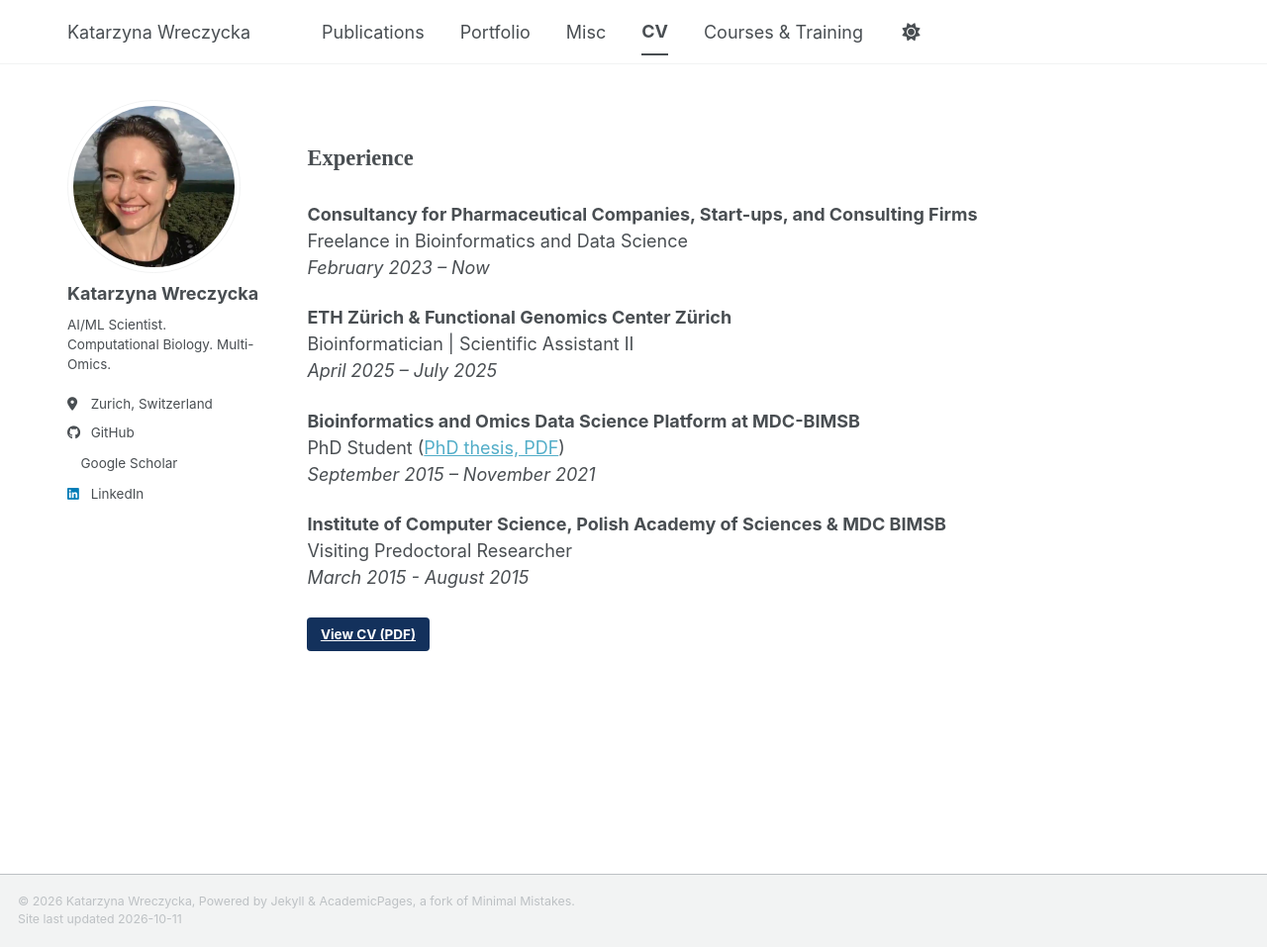
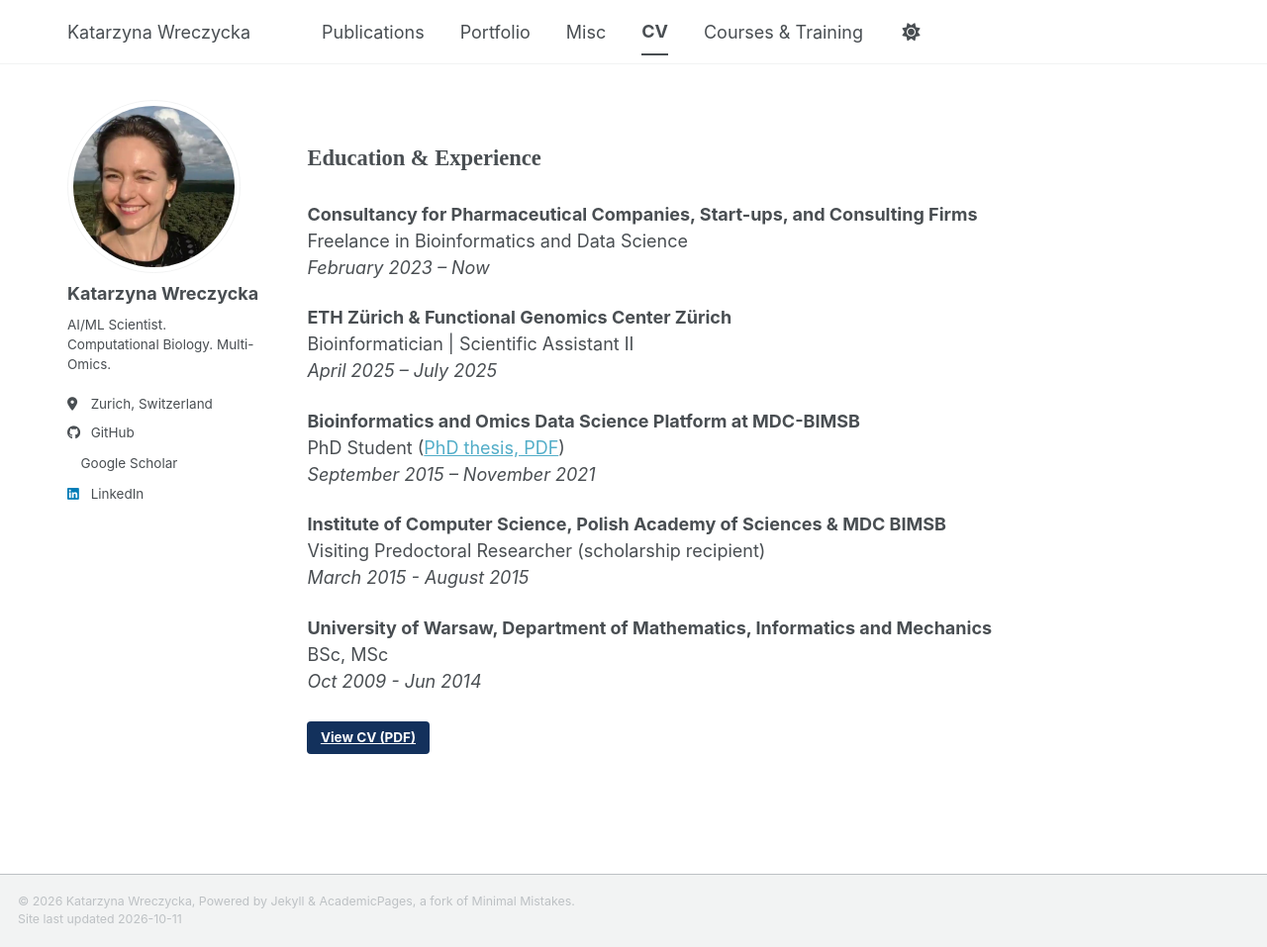
Before and after one commit to katwre/katwre.github.io, a Jekyll site: the page built from _pages/cv.md, in a window 1280 px wide and 957 px high. Shown: the whole window at 99% size. Built offline with Jekyll 4.4.1, drawn with Linux system fonts in a browser that asks for light colours; a style sheet for code colours, icons or effects is not loaded.

Commit message:
Updated experience

```diff
--- a/_pages/cv.md
+++ b/_pages/cv.md
@@ -17,7 +17,7 @@ redirect_from:
 <!--   -->
 
 <h2  style="font-family: 'Cormorant Garamond', serif;">
-  Experience
+  Education & Experience
 </h2>
 
 
@@ -36,8 +36,12 @@ redirect_from:
   <em>September 2015 – November 2021</em></p>
 
   <p><strong>Institute of Computer Science, Polish Academy of Sciences & MDC BIMSB</strong><br>
-  Visiting Predoctoral Researcher<br>
+  Visiting Predoctoral Researcher (scholarship recipient)<br>
   <em>March 2015 - August 2015</em></p>
+
+  <p><strong>University of Warsaw, Department of Mathematics, Informatics and Mechanics</strong><br>
+  BSc, MSc<br>
+  <em>Oct 2009 - Jun 2014</em></p>
 
 </div>
 
```
Also changed, not shown: 2 other files.
